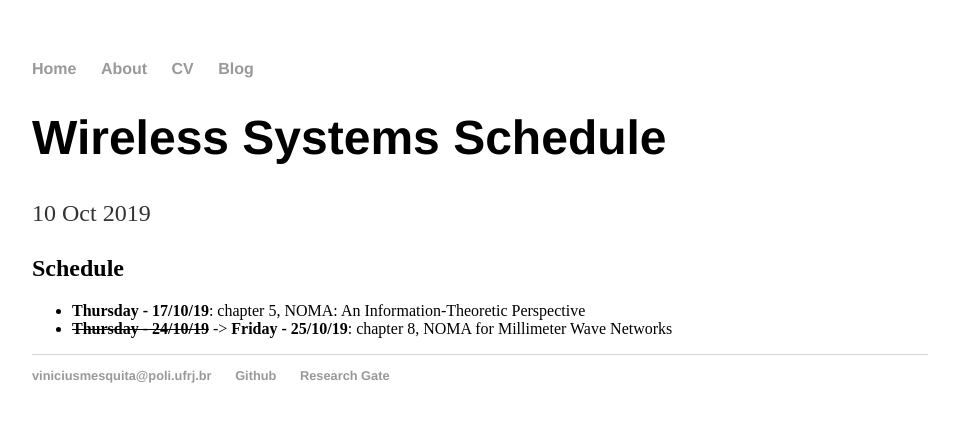
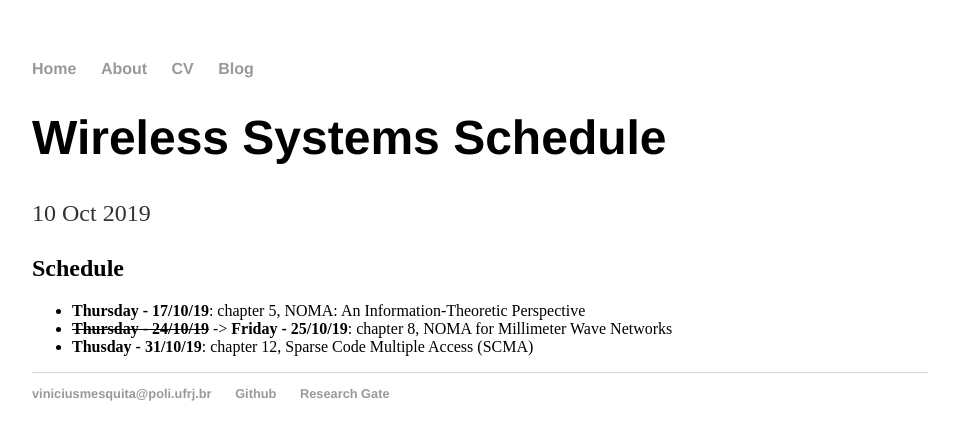
Before and after one commit to mesquita/mesquita.github.io, a Jekyll site: the page built from _posts/2019-10-10-wireless-systems--schedule.md, in a window 1280 px wide. Shown: the top 440 px of the page, without its empty margins (160-1119 px from the left). Built offline with Jekyll 4.4.1, drawn with Linux system fonts in a browser that asks for light colours; our own code applies the rules of GitHub Pages for plain Markdown files.

Commit message:
Atualiza schedule sw

```diff
--- a/_posts/2019-10-10-wireless-systems--schedule.md
+++ b/_posts/2019-10-10-wireless-systems--schedule.md
@@ -2,3 +2,4 @@
 
 - **Thursday - 17/10/19**: chapter 5, NOMA: An Information-Theoretic Perspective
 - **~~Thursday - 24/10/19~~** -> **Friday - 25/10/19**: chapter 8, NOMA for Millimeter Wave Networks
+- **Thusday - 31/10/19**: chapter 12, Sparse Code Multiple Access (SCMA)
```
